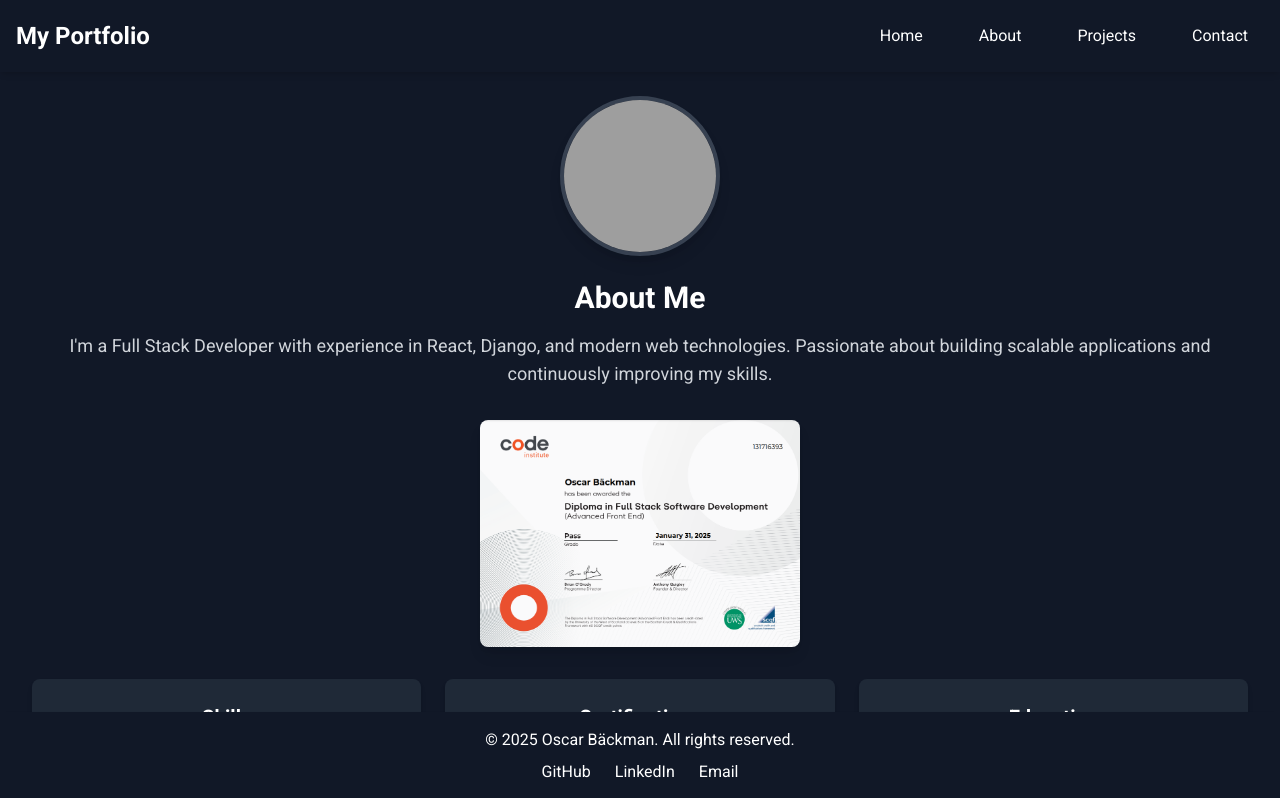
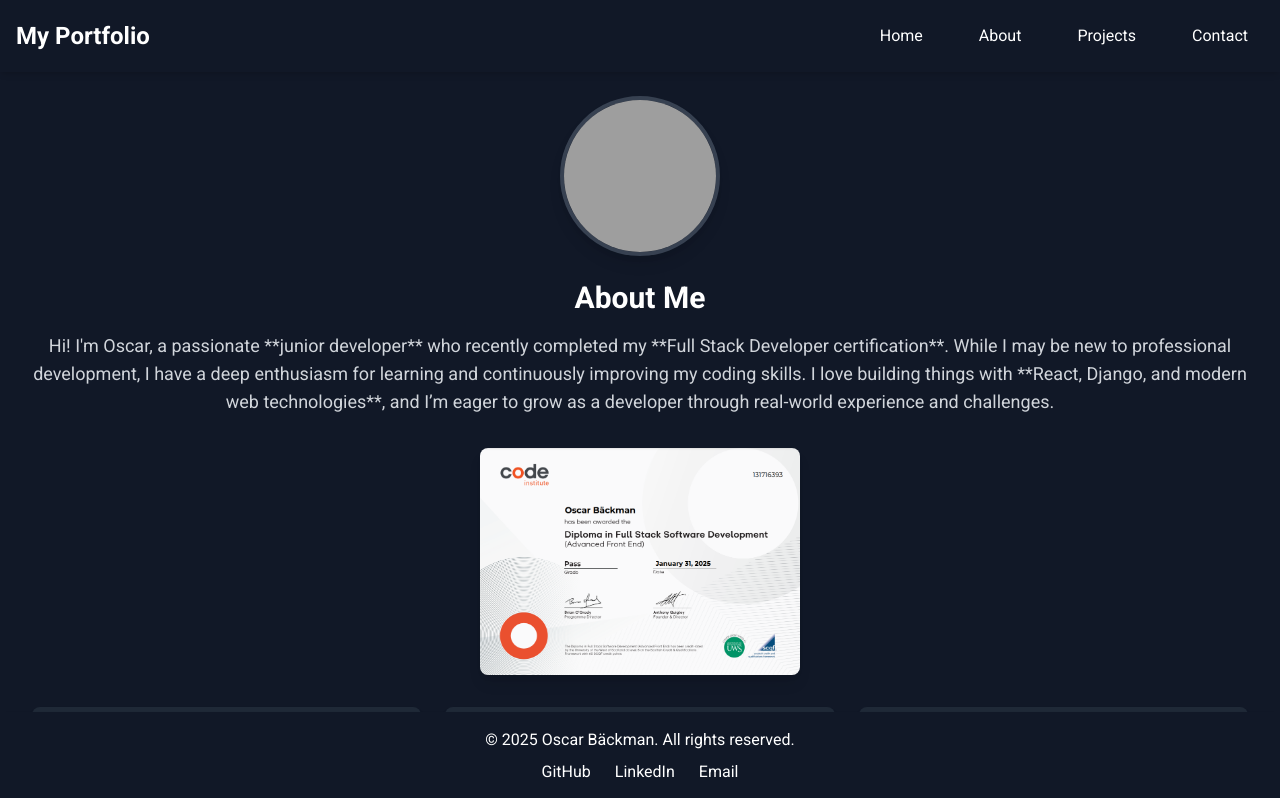
Before and after one commit to OscarBackman92/portfolio, a React (Create React App) app: page /about in a window 1280 px wide. Shown: the top 798 px of the page. Built offline with nearby package versions, Linux system fonts and the light colour scheme; grey boxes are pictures that could not be loaded.

Commit message:
update text to about me and add links to readme

```diff
--- a/src/components/AboutMe.js
+++ b/src/components/AboutMe.js
@@ -14,8 +14,9 @@ function AboutMe() {
 
         <h2 className="text-3xl font-semibold mt-6 animate-fade-in">About Me</h2>
         <p className="text-lg text-gray-300 mt-4 animate-slide-up">
-          I'm a Full Stack Developer with experience in React, Django, and modern web technologies.
-          Passionate about building scalable applications and continuously improving my skills.
+          Hi! I'm Oscar, a passionate **junior developer** who recently completed my **Full Stack Developer certification**.
+          While I may be new to professional development, I have a deep enthusiasm for learning and continuously improving my coding skills.
+          I love building things with **React, Django, and modern web technologies**, and I’m eager to grow as a developer through real-world experience and challenges.
         </p>
 
         {/* Diplom och certifikat */}
```
Also changed, not shown: 1 other file (tests, documents, lock files or other folders).
